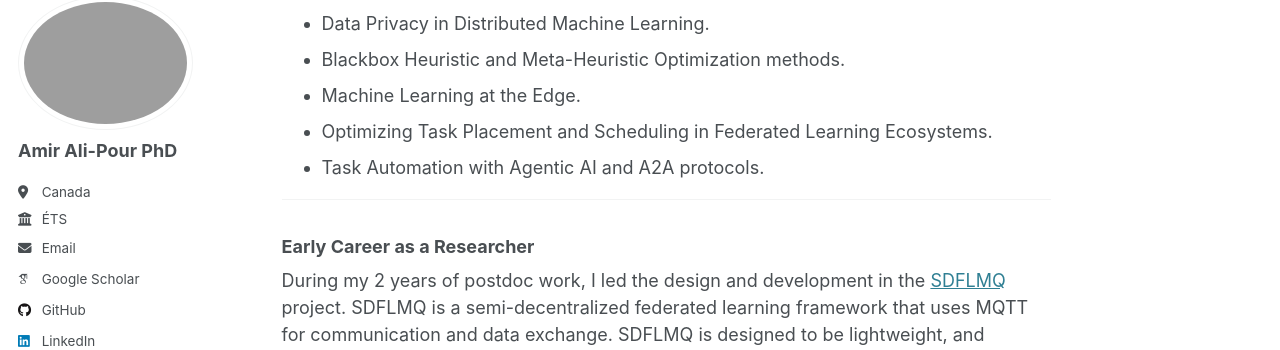
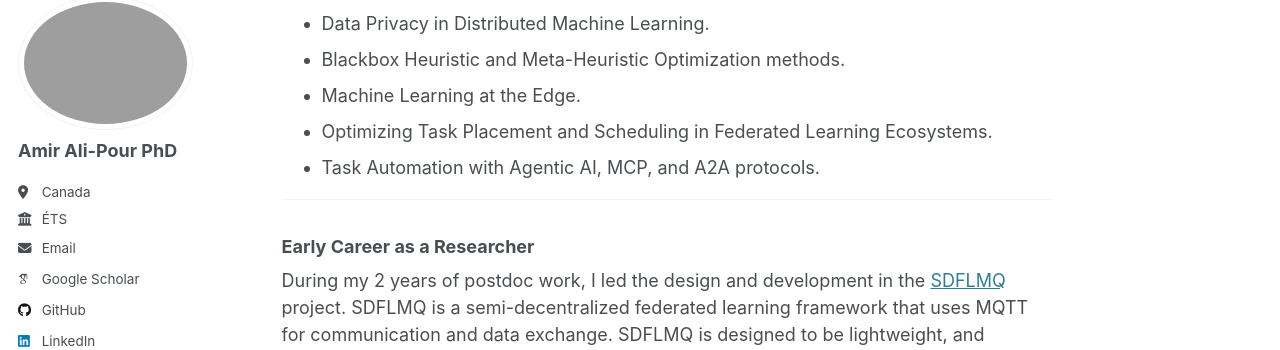
Before and after one commit to ali-pour-amir/ali-pour-amir.github.io, a Jekyll site: the page built from _pages/about.md, in a window 1280 px wide and 900 px high, scrolled down 696 px. Shown: the part 103-453 px from the top of the window. Built offline with Jekyll 4.4.1, drawn with Linux system fonts in a browser that asks for light colours; some web fonts are replaced.

Commit message:
Update about.md

```diff
--- a/_pages/about.md
+++ b/_pages/about.md
@@ -23,7 +23,7 @@ My research interests are:
 - Blackbox Heuristic and Meta-Heuristic Optimization methods.
 - Machine Learning at the Edge.
 - Optimizing Task Placement and Scheduling in Federated Learning Ecosystems.
-- Task Automation with Agentic AI and A2A protocols.
+- Task Automation with Agentic AI, MCP, and A2A protocols.
 
 
 ---
```
